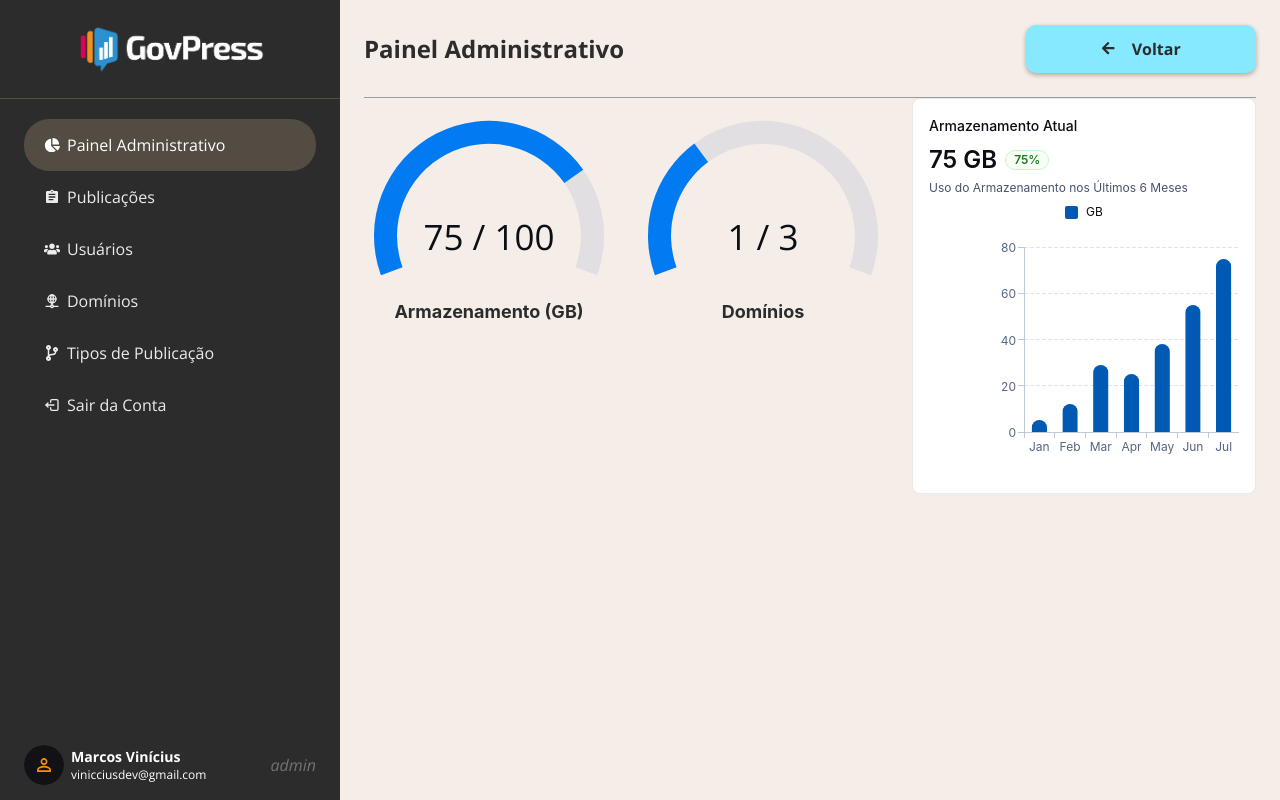
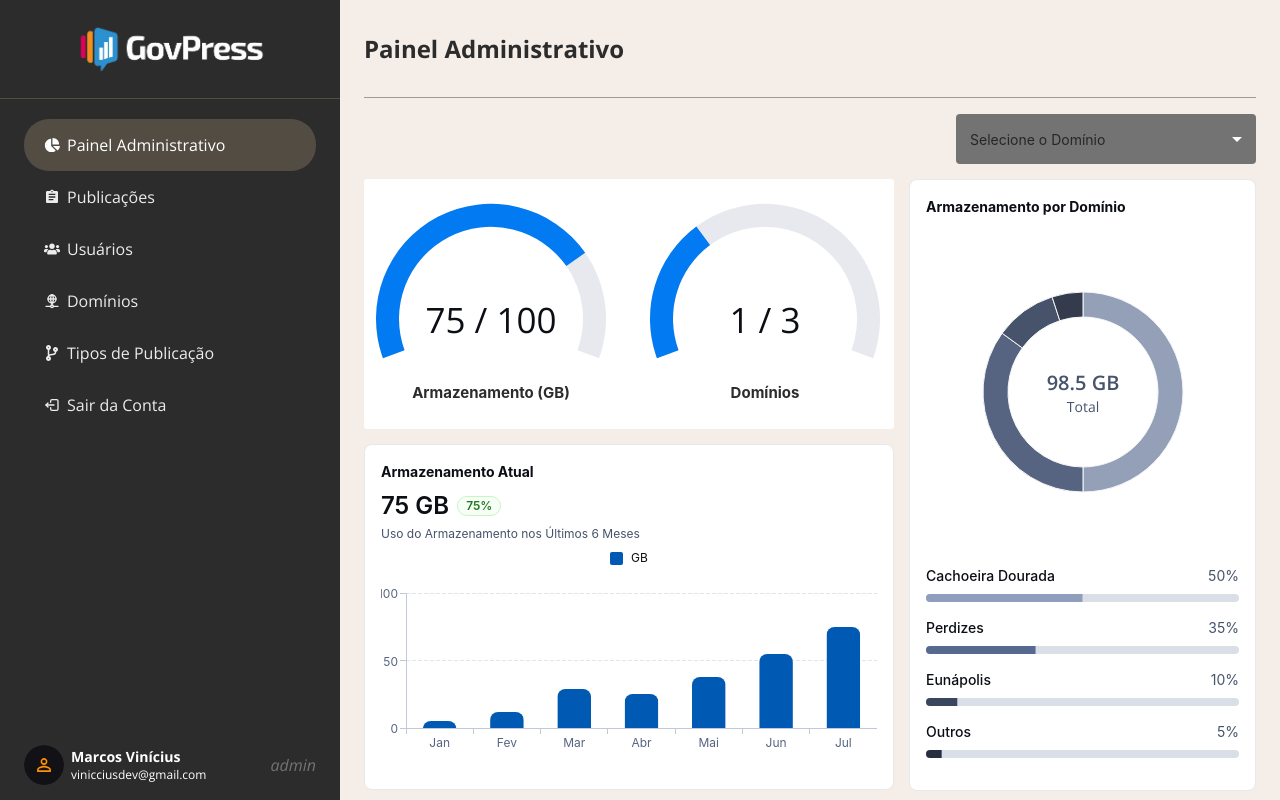
Before and after one commit to viniccius-dev/frontend-govpress, a React (Vite) app: page /panel in a window 1280 px wide. Built offline with nearby package versions, Linux system fonts and the light colour scheme.

Commit message:
Ajustando layout dos graficos

```diff
--- a/src/components/ChartDomainByStorage/index.jsx
+++ b/src/components/ChartDomainByStorage/index.jsx
@@ -135,11 +135,11 @@ export default function ChartDomainByStorage() {
                 highlightScope: { faded: 'global', highlighted: 'item' },
               },
             ]}
-            height={260}
+            height={348}
             width={260}
             hideLegend
           >
-            <PieCenterLabel primaryText="98.5K" secondaryText="Total" />
+            <PieCenterLabel primaryText="98.5 GB" secondaryText="Total" />
           </PieChart>
         </Box>
         {domains.map((country, index) => (
--- a/src/components/Header/index.jsx
+++ b/src/components/Header/index.jsx
@@ -25,11 +25,11 @@ export function Header({ title, onOpenMenu }) {
             <h1>{title}</h1>
 
             {
-                title !== "Publicações"
-                ?
-                <Button icon={FaArrowLeft} title="Voltar" onClick={handleBack} />
-                :
-                <Button icon={FaPlus} title="Adicionar Publicação" onClick={handleLinkClick} />
+                title !== "Painel Administrativo" && (
+                    title !== "Publicações"
+                        ? <Button icon={FaArrowLeft} title="Voltar" onClick={handleBack} />
+                        : <Button icon={FaPlus} title="Adicionar Publicação" onClick={handleLinkClick} />
+                )
             }
 
         </Container>
--- a/src/components/PublicationBarChar/index.jsx
+++ b/src/components/StorageByMonthBarChar/index.jsx
@@ -7,7 +7,7 @@ import Stack from '@mui/material/Stack';
 import { BarChart } from '@mui/x-charts/BarChart';
 import { useTheme } from '@mui/material/styles';
 
-export default function PublicationBarChar() {
+export default function StorageByMonthBarChar() {
   const theme = useTheme();
   const colorPalette = [
     (theme.vars || theme).palette.primary.dark,
@@ -18,7 +18,7 @@ export default function PublicationBarChar() {
   return (
     <Card variant="outlined" sx={{ width: '100%' }}>
       <CardContent>
-        <Typography component="h2" variant="subtitle2" gutterBottom>
+        <Typography sx={{ fontWeight: 'bold' }} component="h2" variant="subtitle2" gutterBottom>
           Armazenamento Atual
         </Typography>
         <Stack sx={{ justifyContent: 'space-between' }}>
@@ -46,7 +46,7 @@ export default function PublicationBarChar() {
             {
               scaleType: 'band',
               categoryGapRatio: 0.5,
-              data: ['Jan', 'Feb', 'Mar', 'Apr', 'May', 'Jun', 'Jul'],
+              data: ['Jan', 'Fev', 'Mar', 'Abr', 'Mai', 'Jun', 'Jul'],
             },
           ]}
           series={[
@@ -57,8 +57,8 @@ export default function PublicationBarChar() {
               stack: 'A',
             }
           ]}
-          height={250}
-          margin={{ left: 50, right: 0, top: 20, bottom: 20 }}
+          height={200}
+          margin={{ left: -20, right: 0, top: 20, bottom: 20 }}
           grid={{ horizontal: true }}
           slotProps={{
             legend: {
--- a/src/main.jsx
+++ b/src/main.jsx
@@ -1,16 +1,31 @@
 import React from "react";
 import ReactDOM from "react-dom/client";
 import { ThemeProvider } from "styled-components";
+import GlobalStyles from "./styles/global";
+import theme from "./styles/theme";
 
 import { AppRoutes } from "./routes";
-import theme from "./styles/theme";
-import GlobalStyles from "./styles/global";
+
+import AppTheme from './styles/shared-theme-material-ui/AppTheme';
+import { chartsCustomizations } from './styles/shared-theme-material-ui/customizations/charts';
+import { dataGridCustomizations } from './styles/shared-theme-material-ui/customizations/dataGridCustomizations';
+import { treeViewCustomizations } from './styles/shared-theme-material-ui/customizations/treeView';
+import { muiTheme } from "./styles/materialTheme";
+
+const xThemeComponents = {
+    ...chartsCustomizations,
+    ...dataGridCustomizations,
+    ...treeViewCustomizations,
+    ...muiTheme
+};
 
 ReactDOM.createRoot(document.getElementById('root')).render(
   <React.StrictMode>
     <ThemeProvider theme={theme}>
-      <GlobalStyles />
-      <AppRoutes />
+      <AppTheme themeComponents={xThemeComponents}>
+        <GlobalStyles />
+        <AppRoutes />
+      </AppTheme>
     </ThemeProvider>
   </React.StrictMode>
 )
--- a/src/pages/Panel/index.jsx
+++ b/src/pages/Panel/index.jsx
@@ -1,38 +1,52 @@
+import { useState } from "react";
 import { Fixed } from "../../components/Fixed";
 import { Gauge } from "@mui/x-charts/Gauge";
 
-import { Box, Stack, Typography } from "@mui/material";
-import AppTheme from '../../styles/shared-theme-material-ui/AppTheme';
-import { chartsCustomizations } from '../../styles/shared-theme-material-ui/customizations/charts';
-import { dataGridCustomizations } from '../../styles/shared-theme-material-ui/customizations/dataGridCustomizations';
-import { treeViewCustomizations } from '../../styles/shared-theme-material-ui/customizations/treeView';
-
-const xThemeComponents = {
-    ...chartsCustomizations,
-    ...dataGridCustomizations,
-    ...treeViewCustomizations,
-  };
+import { Box, Stack, Typography, FormControl, InputLabel, Select, MenuItem } from "@mui/material";
 
 import { Container } from "./styles";
 import ChartDomainByStorage from "../../components/ChartDomainByStorage";
-import PublicationCharBar from "../../components/PublicationBarChar";
+import StorageByMonthBarChar from "../../components/StorageByMonthBarChar";
 
 export function Panel(props) {
+    const [domain, setDomain] = useState('');
+
+    const handleChange = (event) => {
+      setDomain(event.target.value);
+    };
+
     return (
-        <AppTheme {...props} themeComponents={xThemeComponents}>
-
-            <Box
-            component="main"
-            sx={(theme) => ({
-                flexGrow: 1,
-                overflow: 'auto',
-            })}
-            >
-
         <Fixed title="Painel Administrativo" route="/panel">
             <Container>
 
-                        <Stack direction={{ xs: 'column', md: 'row' }} spacing={{ xs: 1, md: 3 }} className="teste">
+                <Box sx={{ display: 'flex', justifyContent: 'right' }} className="selectDomain">
+                    <FormControl sx={{ width: '300px' }}>
+                        <InputLabel id="demo-simple-select-label">Selecione o Domínio</InputLabel>
+                        <Select
+                            labelId="demo-simple-select-label"
+                            id="demo-simple-select"
+                            value={domain}
+                            label="Domínio"
+                            onChange={handleChange}
+                            sx={{ height: '50px' }}
+                        >
+                        <MenuItem value={10}>Cachoeira Dourada</MenuItem>
+                        <MenuItem value={20}>Perdizes</MenuItem>
+                        <MenuItem value={30}>Eunápolis</MenuItem>
+                        </Select>
+                    </FormControl>
+                </Box>
+
+                <Stack
+                    direction={{ xs: 'column', md: 'row' }}
+                    spacing={{ xs: 1, md: 3 }}
+                    className="gaugeChars"
+                    sx={{
+                        backgroundColor: '#fff',
+                        borderRadius: `3px`,
+                        border: `2px solid transparent`
+                    }}
+                >
 
                     <Box sx={{ display: 'flex', flexDirection: 'column',  alignItems: 'center' }}>
 
@@ -51,7 +65,7 @@ export function Panel(props) {
                             }}
                         />
 
-                                <Typography variant="h6" component="h6" sx={{ fontWeight: 'bold' }}>
+                        <Typography variant="h6" component="h6" fontWeight={'bold'} fontSize={15}>
                             Armazenamento (GB)
                         </Typography>
 
@@ -75,23 +89,23 @@ export function Panel(props) {
                             }}
                         />
 
-                                <Typography variant="h6" component="h6" sx={{ fontWeight: 'bold' }}>
+                        <Typography variant="h6" component="h6" fontWeight={'bold'} fontSize={15}>
                             Domínios
                         </Typography>
 
                     </Box>
 
-                            {/* <ChartDomainByStorage /> */}
+                </Stack>
 
-                            <PublicationCharBar />
+                <Box className="linearProgressChar" >
+                    <ChartDomainByStorage />
+                </Box>
 
-                        </Stack>
+                <Box className="barChar">
+                    <StorageByMonthBarChar />
+                </Box>
 
             </Container>
         </Fixed>
-
-            </Box>
-
-        </AppTheme>
     );
 }
--- a/src/pages/Panel/styles.js
+++ b/src/pages/Panel/styles.js
@@ -2,9 +2,34 @@ import styled from 'styled-components';
 import { DEVICE_BREAKPOINTS } from '../../styles/deviceBreakpoints';
 
 export const Container = styled.div`
-    padding: 0 1.5rem;
+    padding: 1rem 1.5rem 7.5rem;
     overflow-y: auto;
     grid-area: content;
+
+    display: grid;
+    grid-template-columns: 530px auto;
+    grid-template-rows: auto 250px 240px;
+    grid-template-areas:
+        "selectDomain selectDomain"
+        "gaugeChars linearProgressChar"
+        "barChar linearProgressChar";
+    gap: 15px;
+
+    .selectDomain {
+        grid-area: selectDomain;
+    }
+
+    .gaugeChars {
+        grid-area: gaugeChars;
+    }
+
+    .barChar {
+        grid-area: barChar;
+    }
+
+    .linearProgressChar {
+        grid-area: linearProgressChar;
+    }
 `;
 
 export const W50 = styled.div`
--- /dev/null
+++ b/src/styles/materialTheme.jsx
@@ -0,0 +1,73 @@
+export const muiTheme = {
+  MuiList: {
+    styleOverrides: {
+      root: {
+        backgroundColor: '#9B9B9B',
+      },
+    },
+  },
+  MuiSelect: {
+    styleOverrides: {
+      root: {
+        color: '#fff',
+        backgroundColor: '#737373',
+        borderRadius: 4,
+      },
+      icon: {
+        color: '#fff', // ícone da seta
+      },
+    },
+  },
+  MuiInputLabel: {
+    styleOverrides: {
+      root: {
+        color: '#292525',
+        '&.Mui-focused': {
+          color: '#2C2C2C',
+          fontWeight: 'bold',
+        },
+      },
+    },
+  },
+  MuiMenuItem: {
+    styleOverrides: {
+      root: {
+        color: '#fff',
+        backgroundColor: '#9B9B9B',
+        '&:hover': {
+          backgroundColor: '#A6A6A6',
+        },
+        '&.Mui-focusVisible': {
+          backgroundColor: '#A6A6A6',
+          outline: 'none',
+        },
+        '&.Mui-selected': {
+          backgroundColor: '#A6A6A6',
+          '&:hover': {
+            backgroundColor: '#979797',
+          },
+        },
+      },
+    },
+  },
+  MuiOutlinedInput: {
+    styleOverrides: {
+      root: {
+        '& .MuiOutlinedInput-notchedOutline': {
+          border: 'none',
+        },
+        '&:hover .MuiOutlinedInput-notchedOutline': {
+          border: 'none',
+        },
+        '&.Mui-focused .MuiOutlinedInput-notchedOutline': {
+          border: 'none',
+        },
+        '&.Mui-focused': {
+          boxShadow: 'none',
+        },
+      },
+    },
+  },
+};
+
+export default muiTheme;
```
Lines whose indentation alone changed are shown as unchanged.
